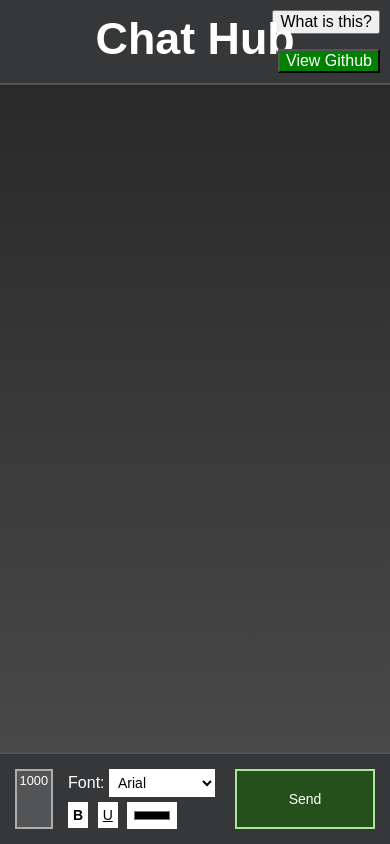
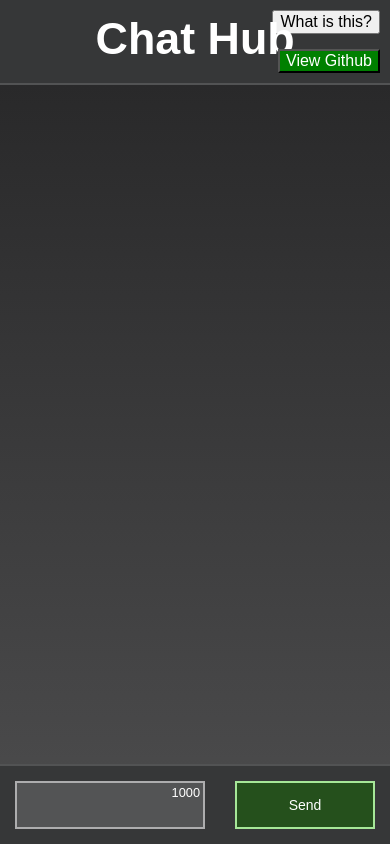
Before and after one commit to notasquid1938/BlazeChatHub, a website: page public/index.html in a window 390 px wide. Drawn offline with nearby package versions, Linux system fonts and the light colour scheme; no server answers.

Commit message:
Update index.html
Made it so the text editing options only appear on larger screens

```diff
--- a/public/index.html
+++ b/public/index.html
@@ -51,20 +51,20 @@
       </div>
 
       <div id="chat-formatting-options">
-        <div>
+        <div class="desktop-only">
           <label for="font-select">Font:</label>
           <select id="font-select" class="chat-formatting-button" onchange="document.execCommand('fontName', false, this.value)">
             <option value="Arial">Arial</option>
             <option value="Helvetica">Helvetica</option>
-            <option value="Times New Roman">Times</option>
+            <option value="Times New Roman">Times New Roman</option>
             <option value="Georgia">Georgia</option>
             <option value="Courier">Courier</option>
             <option value="Verdana">Verdana</option>
             <option value="Tahoma">Tahoma</option>
-            <option value="Comic Sans MS">Comic Sans</option>
+            <option value="Comic Sans MS">Comic Sans MS</option>
           </select>
         </div>
-        <div>
+        <div class="desktop-only">
           <button class="chat-formatting-button" onclick="toggleFormatting('bold')"><b>B</b></button>
           <button class="chat-formatting-button" onclick="toggleFormatting('underline')"><u>U</u></button>
           <input type="color" class="chat-formatting-button" onchange="document.execCommand('foreColor', false, this.value)">
@@ -76,7 +76,13 @@
 
     <style>
       .chat-formatting-button.selected {
-        background-color: rgb(50, 170, 255);
+        background-color: rgb(105, 210, 255);
+      }
+
+      @media only screen and (max-width: 800px) {
+        .desktop-only {
+          display: none;
+        }
       }
     </style>
 
```
